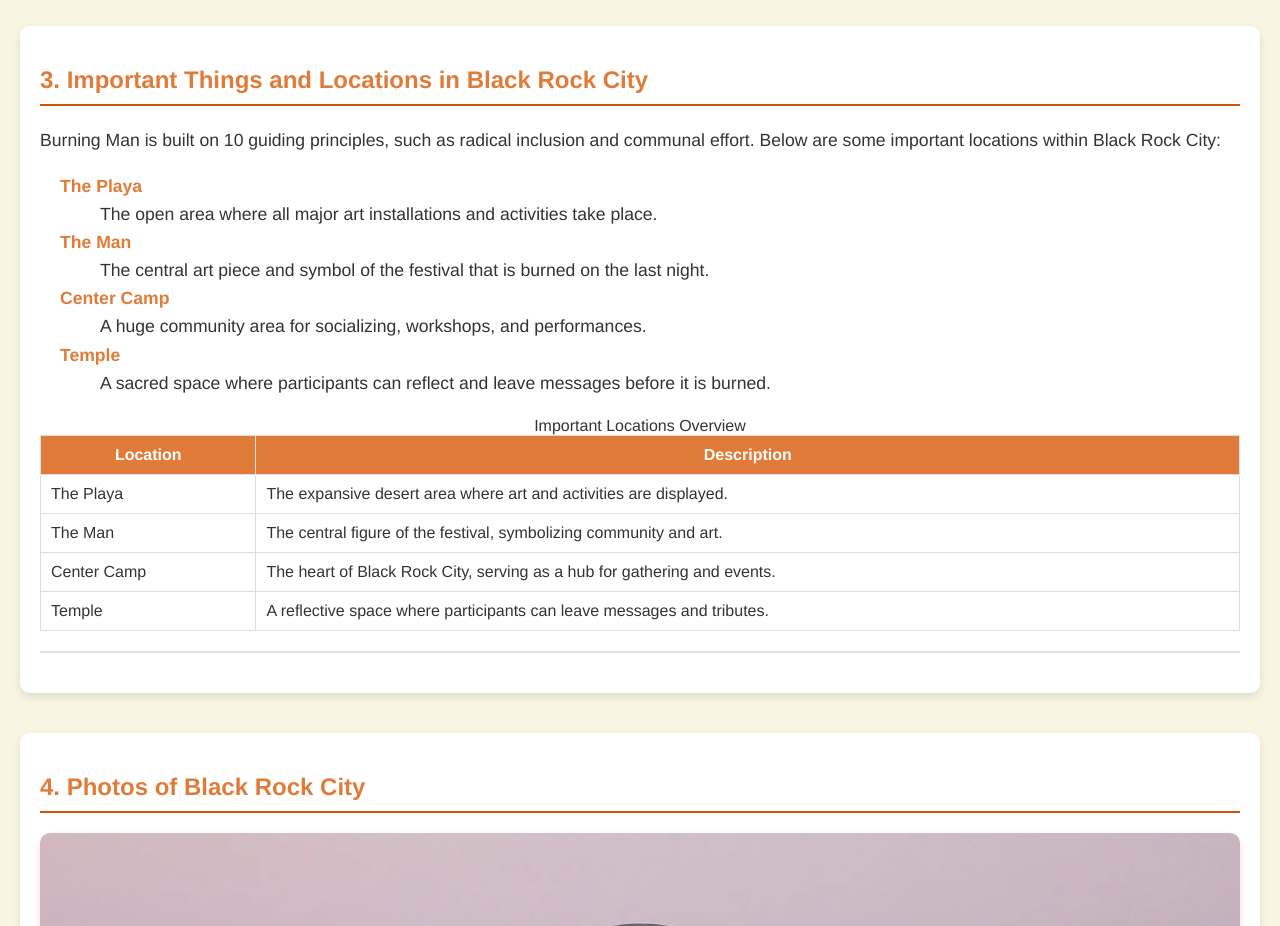
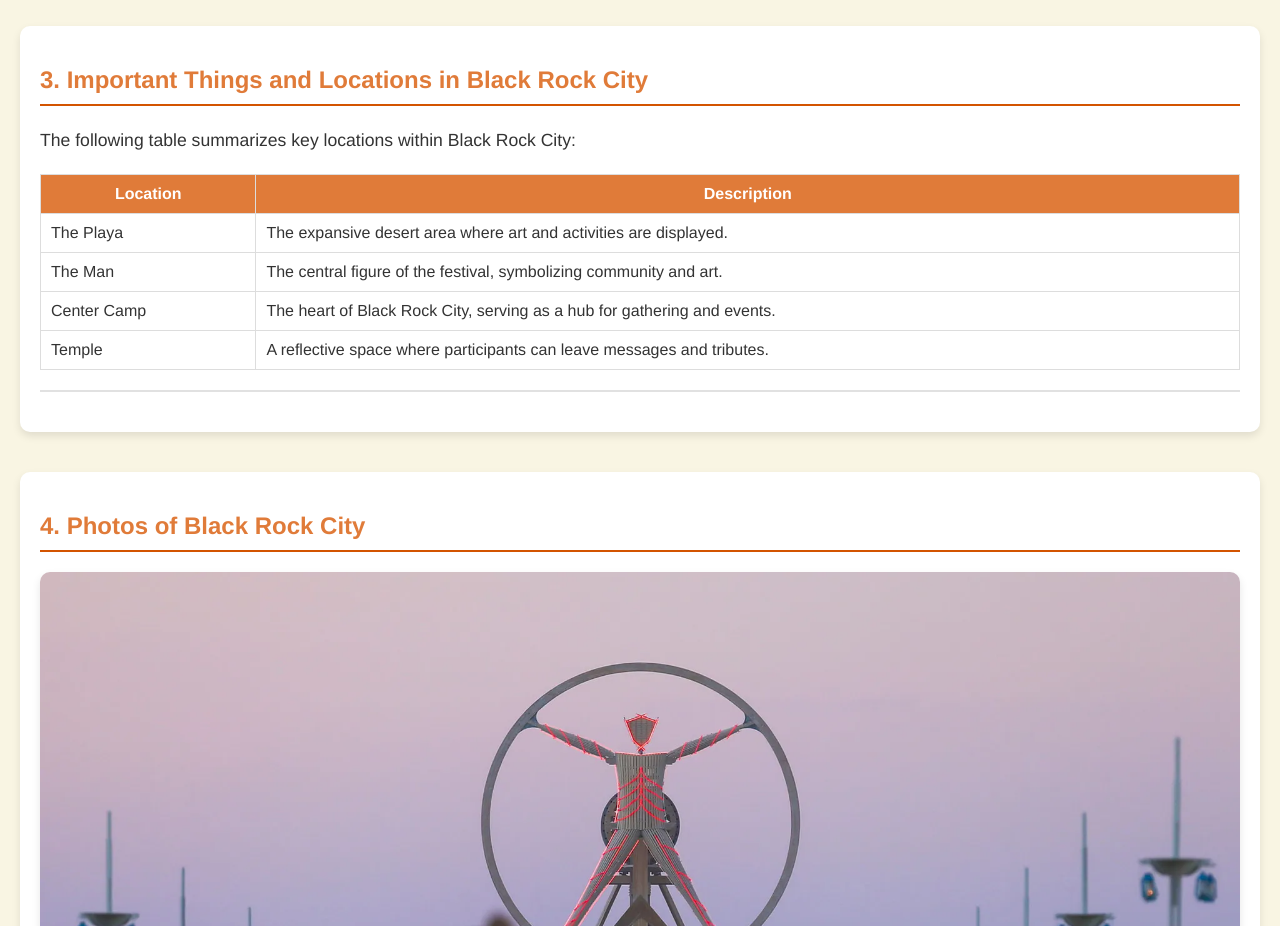
Before and after one commit to JBanks222/UX-UI-project-1, a plain HTML site: page index.html in a window 1280 px wide. Shown: the part 900-1826 px from the top of the page. Drawn offline with Linux system fonts and the light colour scheme.

Commit message:
oops again

```diff
--- a/index.html
+++ b/index.html
@@ -203,19 +203,9 @@
 
 <section id="important-locations">
     <h2>3. Important Things and Locations in Black Rock City</h2>
-    <p>Burning Man is built on 10 guiding principles, such as radical inclusion and communal effort. Below are some important locations within Black Rock City:</p>
-    <dl>
-        <dt>The Playa</dt>
-        <dd>The open area where all major art installations and activities take place.</dd>
-        <dt>The Man</dt>
-        <dd>The central art piece and symbol of the festival that is burned on the last night.</dd>
-        <dt>Center Camp</dt>
-        <dd>A huge community area for socializing, workshops, and performances.</dd>
-        <dt>Temple</dt>
-        <dd>A sacred space where participants can reflect and leave messages before it is burned.</dd>
-    </dl>
+    <p>The following table summarizes key locations within Black Rock City:</p>
     <table>
-        <caption>Important Locations Overview</caption>
+
         <thead>
             <tr>
                 <th>Location</th>
@@ -255,7 +245,7 @@
         <figcaption>Sky View of Black Rock City</figcaption>
     </figure>
     <figure>
-        <img src="images/Photos/soldcity.jpg" alt="Sold City View" title="Sold City">
+        <img src="images/Photos/soldcity.jpg" alt="Sold City View" title="Sold City View">
         <figcaption>One of the many camps that call Black Rock home</figcaption>
     </figure>
 
```
